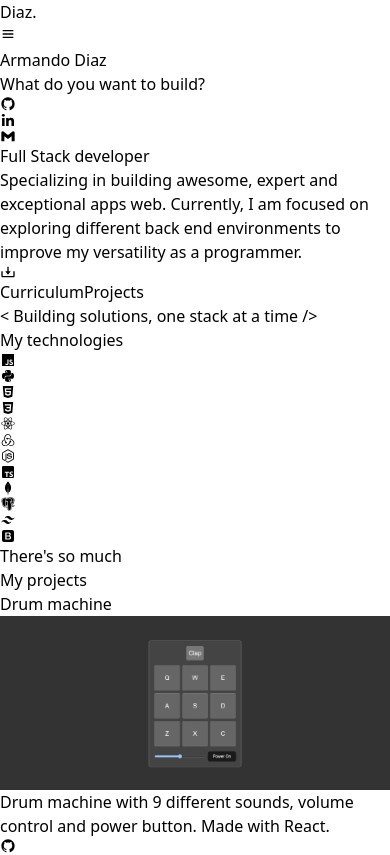
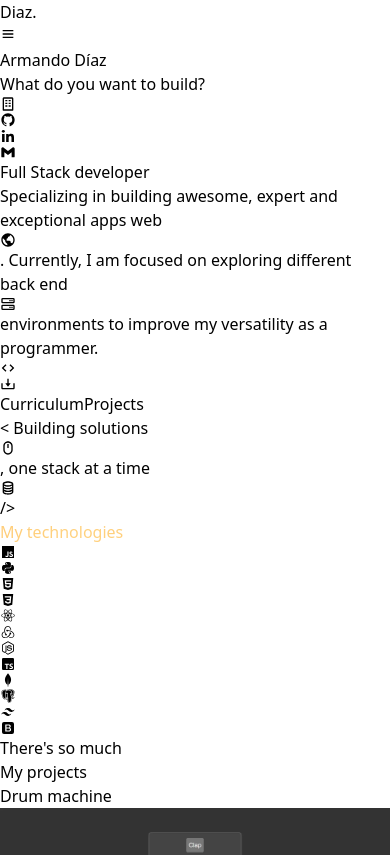
Before and after one commit to adiazt01/portafolio_v2, a React (Vite) app: page / in a window 390 px wide. Shown: the top 855 px of the page. Built offline with nearby package versions, Linux system fonts and the light colour scheme.

Commit message:
Add responsive design to MediumContainerLayout and update Hero section with new icons and styles

```diff
--- a/src/components/layouts/MediumContainerLayout.jsx
+++ b/src/components/layouts/MediumContainerLayout.jsx
@@ -2,7 +2,7 @@ import {PropTypes} from 'prop-types'
 
 export const MediumContainerLayout = ({ children }) => {
     return (
-        <main className="flex h-auto px-3 bg-black flex-col md:px-8">
+        <main className="flex h-auto px-3 bg-black flex-col md:px-8 lg:px-24">
             {children}
         </main>
     )
--- a/src/components/sections/Hero.jsx
+++ b/src/components/sections/Hero.jsx
@@ -1,9 +1,16 @@
 // Purpose: Hero section of the website.
 import {
+  BiBuilding,
+  BiCode,
+  BiCoinStack,
   BiDownload,
   BiLogoGithub,
   BiLogoGmail,
   BiLogoLinkedin,
+  BiMouse,
+  BiServer,
+  BiTerminal,
+  BiWorld,
 } from "react-icons/bi";
 
 const linksSocial = [
@@ -19,19 +26,19 @@ const linksSocial = [
 export const Hero = () => {
   return (
     <>
-      <section className="grid border h-min border-zinc-900 md:mt-20">
-        <div className="row-span-1 flex border border-zinc-900 bg-gradient-to-b from-transparent from-60% via-black to-purple-950 justify-center items-center flex-col h-80 md:h-96 ">
-          <h2 className="text-4xl md:text-6xl text-purple-500 tracking-tighter text-center font-medium">
-            Armando Diaz
+      <section className="grid h-min mt-12 md:mt-14 border border-purple-950">
+        <div className=" row-span-1 flex border border-purple-950 bg-gradient-to-b from-transparent from-40% via-purple-950 to-purple-900 justify-center items-center flex-col h-80 md:h-96 lg:h-[30rem]">
+          <h2 className="text-4xl md:text-6xl lg:text-8xl text-purple-500 tracking-tighter text-center font-medium">
+            Armando Díaz
           </h2>
-          <h3 className="text-2xl md:text-3xl -mt-1 text-center tracking-tighter text-gray-400">
-            What do you want to build?
+          <h3 className="text-2xl md:text-3xl lg:text-4xl -mt-1 text-center tracking-tighter text-zinc-200">
+            What do you want to build?{" "}<BiBuilding className="inline-block align-text-bottom mr-2 mb-1"/>
           </h3>
-          <div className="mt-3 md:mt-5">
+          <div className="mt-3 md:mt-5 px-4 py-1 border-white border-2 rounded-3xl bg-black">
             <ul className="flex justify-center gap-2">
               {linksSocial.map((link, i) => (
                 <li key={i} className="mx-2">
-                  <a href="" className="text-3xl md:text-4xl text-purple-500">
+                  <a href="" className="text-2xl md:text-4xl text-purple-500">
                     {link.icon}
                   </a>
                 </li>
@@ -39,39 +46,39 @@ export const Hero = () => {
             </ul>
           </div>
         </div>
-        <div className="row-span-1 h-min grid grid-cols-1 md:grid-cols-2 gap-4 md:gap-0 border border-zinc-900">
-          <div className="col-span-1 px-5 tracking-tight mt-4 md:mt-0 md:border-r flex flex-col md:justify-start pb-12  md:border-r-zinc-900 py-8">
-            <p className="underline-offset-2 underline decoration-2 decoration-purple-500 text-md md:text-xl md:mt-0 text-white font-medium">
+        <div className="row-span-1 h-min grid grid-cols-1 md:grid-cols-2 gap-4 md:gap-0 border border-purple-950 ">
+          <div className="col-span-1 px-5 tracking-tight mt-4 md:mt-0 md:border-r flex flex-col md:justify-start border-y border-purple-950 pb-12  md:border-r-purple-950 py-8 bg-gradient-to-b from-transparent from-60% via-zinc-950 to-zinc-900">
+            <p className="underline-offset-2 underline decoration-2 decoration-purple-500 text-md md:text-xl lg:text-2xl md:mt-0 text-white font-medium">
               Full Stack developer
             </p>
-            <p className="text-zinc-400 mt-1 md:text-md">
+            <p className="text-zinc-400 mt-1 md:text-md lg:text-xl">
               Specializing in building{" "}
-              <span className="font-medium text-purple-500">awesome</span>,{" "}
-              <span className="font-medium text-purple-500">expert</span> and{" "}
-              <span className="font-medium text-purple-500">exceptional</span>{" "}
-              apps web. Currently, I am focused on exploring different back end
-              environments to improve my versatility as a programmer.
+              <span className="font-medium text-zinc-300">awesome</span>,{" "}
+              <span className="font-medium text-zinc-300">expert</span> and{" "}
+              <span className="font-medium text-zinc-300">exceptional</span>{" "}
+              apps web <BiWorld className="inline-block align-text-bottom mb-0.5"/> . Currently, I am focused on exploring different back end <BiServer className="inline-block align-text-bottom mb-0.5"/>{" "}
+              environments to improve my versatility as a programmer. <BiCode className="inline-block align-text-bottom mb-0.5"/>
             </p>
           </div>
-          <div className="col-span-1 flex justify-center items-center gap-8 order-t flex-row md:flex-col order-t border py-8 border-zinc-900 text-gray-400">
+          <div className="col-span-1 flex justify-center items-center gap-8 flex-row md:flex-col border-y py-8 border-purple-950 text-gray-400 bg-gradient-to-b from-transparent from-60% via-zinc-950 to-zinc-900">
               <a
                 href=""
-                className="px-4 md:text-lg md:px-12  flex flex-row items-center gap-2 bg-zinc-100 py-1 rounded-2xl text-black tracking-tighter font-medium"
+                className="px-4 md:text-lg lg:text-2xl md:px-12 lg:px-10  flex flex-row items-center gap-2 bg-zinc-100 py-1 lg:py-2 rounded-3xl text-black tracking-tighter font-medium"
               >
-                <BiDownload className="text-xl" /> Curriculum
+                <BiDownload className="text-xl lg:text-3xl" /> Curriculum
               </a>
               <a
                 href=""
-                className="px-4 md:text-lg md:px-16 py-1 rounded-2xl font-medium tracking-tight border-2 border-purple-500 text-zinc-100"
+                className="px-4 md:text-lg md:px-16 py-1 lg:py-2 rounded-3xl font-medium tracking-tight border-2 border-purple-500 text-zinc-100"
               >
                 Projects
               </a>
           </div>
         </div>
-        <div className="flex flex-col justify-center border border-zinc-900 h-56  bg-gradient-to-b from-transparent from-60% via-black mt-8 to-orange-950 ">
+        <div className="flex flex-col justify-center border border-purple-950 h-56  bg-gradient-to-b from-transparent from-50% via-purple-950 mt-8 to-purple-900 ">
           <p className="text-gray-100 text-4xl tracking-tighter text-center px-3 font-medium">
-            <span className="text-orange-500">{"<"}</span> Building solutions,
-            one stack at a time <span className="text-orange-500">{"/>"}</span>
+            <span className="text-purple-500">{"<"}</span> Building solutions <BiMouse className="inline-block align-text-bottom mb-0.5"/>,
+            one stack at a time <BiCoinStack className="inline-block align-text-bottom mb-0.5"/> <span className="text-purple-500">{"/>"}</span>
           </p>
         </div>
 
--- a/src/components/sections/Technologies.jsx
+++ b/src/components/sections/Technologies.jsx
@@ -12,6 +12,9 @@ import {
   BiLogoTailwindCss,
   BiLogoTypescript,
 } from "react-icons/bi";
+import "../../styles/gradients/textGradients.css"
+import "../../styles/hovers/iconHover.css"
+import ".././../styles/hovers/backgroundGradients.css"
 
 const technologies = [
   {
@@ -68,7 +71,7 @@ export const Technologies = () => {
   return (
     <section className="grid border border-zinc-900">
       <div className="row-span-1 mt-8 border-t border-t-zinc-900">
-        <h3 className="text-zinc-200 text-3xl mt-8 font-medium tracking-tighter text-center">
+        <h3 className="text-zinc-200 text-3xl mt-8 font-medium tracking-tighter text-center text-gradient-orange">
           My technologies
         </h3>
       </div>
@@ -76,9 +79,9 @@ export const Technologies = () => {
         {technologies.map((technology, index) => (
           <div
             key={index}
-            className="border border-zinc-900 py-2 flex flex-col  items-center justify-center"
+            className="border techCell hover:bg-orange-950 hover:bg-opacity-20 transition duration-400 hover:border-orange-600  border-zinc-900 py-2 flex flex-col items-center justify-center"
           >
-            <div className="text-zinc-50 text-7xl">{technology.icon}</div>
+            <div className="text-zinc-50 text-7xl z-10 tech-icon">{technology.icon}</div>
           </div>
         ))}
       </div>
--- /dev/null
+++ b/src/styles/gradients/textGradients.css
@@ -0,0 +1,19 @@
+.text-gradient-orange {
+    background: linear-gradient(270deg, rgb(255, 128, 0), rgb(255, 210, 128), rgb(255, 128, 0));
+    background-size: 600% 600%;
+    -webkit-background-clip: text;
+    -webkit-text-fill-color: transparent;
+    animation: gradient 10s ease infinite;
+}
+
+@keyframes gradient {
+  0% {
+    background-position: 0% 50%;
+  }
+  50% {
+    background-position: 100% 50%;
+  }
+  100%{
+    background-position: 0% 50%;
+  }
+}
--- /dev/null
+++ b/src/styles/hovers/backgroundGradients.css
@@ -0,0 +1,32 @@
+.techCell {
+  position: relative;
+  overflow: hidden;
+}
+
+.techCell::before {
+  content: "";
+  position: absolute;
+  bottom: 0;
+  left: 0;
+  width: 100%;
+  height: 40%;
+  z-index: 0;
+  background: linear-gradient(to bottom, transparent, rgb(255, 128, 0));
+  transform: translateY(120%);
+  transition: transform .3s ease; /* Aumenta la duración aquí */
+  opacity: 0.5;
+  animation: glow 4s ease-in-out infinite;
+}
+
+.techCell:hover::before {
+  transform: translateY(0);
+}
+
+@keyframes glow {
+  0%, 100% {
+    opacity: 1;
+  }
+  50% {
+    opacity: 0.5;
+  }
+}
```
Also changed, not shown: src/styles/hovers/iconHover.css (added).
